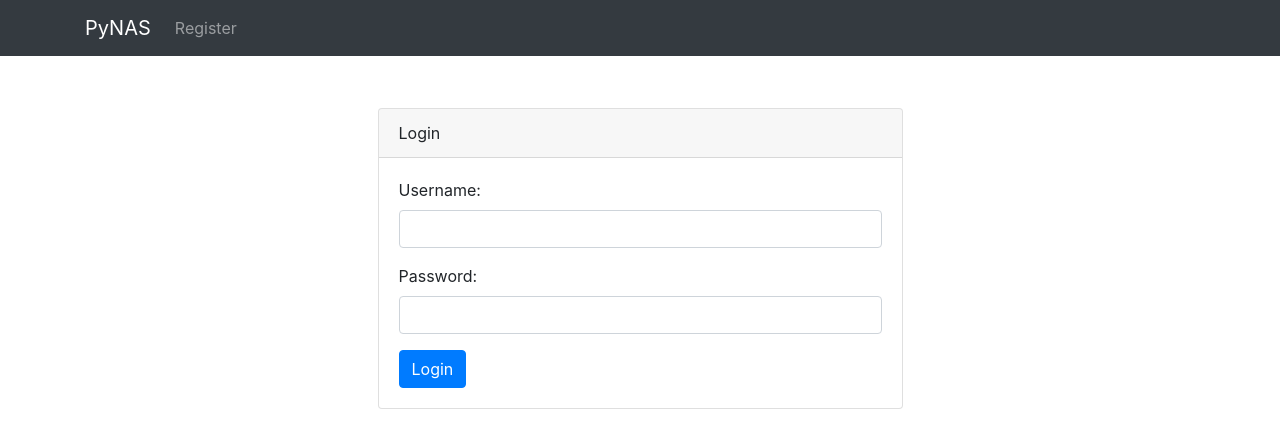
After one commit to Egypt-Open-Source/PyNas, a Flask app: page /login in a window 1280 px wide. The commit adds this page. Shown: the top 448 px of the page. Run offline with Flask 3, Linux system fonts and the light colour scheme; some libraries are stand-ins or nearby versions.

Commit message:
Add files via upload

```diff
--- a/app.py
+++ b/app.py
@@ -1,9 +1,19 @@
-from flask import Flask, request, render_template, send_from_directory, redirect, url_for, flash
+from flask import Flask, request, render_template, send_from_directory, redirect, url_for, flash, session
+from werkzeug.security import check_password_hash, generate_password_hash
 import os
 
 app = Flask(__name__)
 app.config['VERSION'] = 'v1.0'
 app.secret_key = 'super_secret_key :D'
+
+password = 'passwd'
+
+users = {
+    'john': {
+        'password': generate_password_hash(password, method='pbkdf2:sha256', salt_length=8),
+        'email': 'loay@example.com'
+    }
+}
 
 UPLOAD_FOLDER = 'uploads'
 if not os.path.exists(UPLOAD_FOLDER):
@@ -13,10 +23,56 @@ app.config['UPLOAD_FOLDER'] = UPLOAD_FOLDER
 
 @app.route('/')
 def index():
+    if 'username' not in session:
+        return redirect('/login')
+
     return render_template('index.html')
+
+# TODO: FIXME
+# @app.before_request
+# def check_authentication():
+#     if request.endpoint != 'login' and 'username' not in session:
+#         return redirect(url_for('login'))
+
+
+
+@app.route('/login', methods=['GET', 'POST'])
+def login():
+    if request.method == 'POST':
+        username = request.form['username']
+        password = request.form['password']
+        if username in users and check_password_hash(users[username]['password'], password):
+            session['username'] = username
+            flash('Login successful!', 'success')
+            return redirect('/')
+        else:
+            flash('Invalid username or password', 'error')
+    return render_template('login.html')
+
+@app.route('/register', methods=['GET', 'POST'])
+def register():
+    if request.method == 'POST':
+        username = request.form['username']
+        password = request.form['password']
+        if username in users:
+            flash('Username already exists', 'error')
+        else:
+            hashed_password = generate_password_hash(password)
+            users[username] = {'password': hashed_password}
+            flash('Registration successful. Please log in.', 'success')
+            return redirect('/login')
+    return render_template('register.html')
+
+@app.route('/logout')
+def logout():
+    session.pop('username', None)
+    flash('You have been logged out', 'info')
+    return redirect('/login')
 
 @app.route('/upload', methods=['POST'])
 def upload_file():
+    if 'username' not in session:
+        return redirect(url_for('login'))
     folder = request.form['folder']
     if folder:
         folder_path = os.path.join(app.config['UPLOAD_FOLDER'], folder)
@@ -39,6 +95,8 @@ def upload_file():
 
 @app.route('/files')
 def list_files():
+    if 'username' not in session:
+        return redirect(url_for('login'))
     folders = []
     files = []
     for item in os.listdir(app.config['UPLOAD_FOLDER']):
@@ -50,10 +108,14 @@ def list_files():
 
 @app.route('/download/<path:filename>')
 def download_file(filename):
+    if 'username' not in session:
+        return redirect(url_for('login'))
     return send_from_directory(app.config['UPLOAD_FOLDER'], filename, as_attachment=True)
 
 @app.route('/delete/<path:filename>')
 def delete_file(filename):
+    if 'username' not in session:
+        return redirect(url_for('login'))
     file_path = os.path.join(app.config['UPLOAD_FOLDER'], filename)
     if os.path.exists(file_path):
         if os.path.isdir(file_path):
@@ -72,6 +134,8 @@ def delete_file(filename):
 
 @app.route('/folder/<foldername>')
 def folder_files(foldername):
+    if 'username' not in session:
+        return redirect(url_for('login'))
     folder_path = os.path.join(app.config['UPLOAD_FOLDER'], foldername)
     files = os.listdir(folder_path)
     return render_template('folder.html', foldername=foldername, files=files)
--- a/templates/index.html
+++ b/templates/index.html
@@ -15,6 +15,7 @@
 
 <body>
     <!-- Navigation Bar -->
+    {% block nav %}
     <nav class="navbar navbar-expand-lg navbar-dark bg-dark fixed-top">
         <div class="container">
             <a class="navbar-brand" href="#">PyNAS</a>
@@ -30,10 +31,14 @@
                     <li class="nav-item">
                         <a class="nav-link" href="/files">Files</a>
                     </li>
+                    <li class="nav-item">
+                        <a class="nav-link" href="/logout">Logout</a>
+                    </li>
                 </ul>
             </div>
         </div>
     </nav>
+    {% endblock %}
 
     <div class="container">
         {% block content %}
--- /dev/null
+++ b/templates/login.html
@@ -0,0 +1,48 @@
+{% extends "index.html" %}
+
+{% block title %}Login{% endblock %}
+
+{% block nav %}
+<nav class="navbar navbar-expand-lg navbar-dark bg-dark fixed-top">
+    <div class="container">
+        <a class="navbar-brand" href="/">PyNAS</a>
+        <button class="navbar-toggler" type="button" data-toggle="collapse" data-target="#navbarSupportedContent" aria-controls="navbarSupportedContent" aria-expanded="false" aria-label="Toggle navigation">
+            <span class="navbar-toggler-icon"></span>
+        </button>
+
+        <div class="collapse navbar-collapse" id="navbarSupportedContent">
+            <ul class="navbar-nav mr-auto">
+                <li class="nav-item">
+                    <a class="nav-link" href="/register">Register</a>
+                </li>
+            </ul>
+        </div>
+    </div>
+</nav>
+{% endblock %}
+
+{% block content %}
+<br><br>
+<div class="container">
+    <div class="row justify-content-center">
+        <div class="col-md-6">
+            <div class="card">
+                <div class="card-header">Login</div>
+                <div class="card-body">
+                    <form method="POST" action="/login">
+                        <div class="form-group">
+                            <label for="username">Username:</label>
+                            <input type="text" class="form-control" id="username" name="username" required>
+                        </div>
+                        <div class="form-group">
+                            <label for="password">Password:</label>
+                            <input type="password" class="form-control" id="password" name="password" required>
+                        </div>
+                        <button type="submit" class="btn btn-primary">Login</button>
+                    </form>
+                </div>
+            </div>
+        </div>
+    </div>
+</div>
+{% endblock %}
```
Also changed, not shown: templates/register.html (added, +48 -0 lines).
